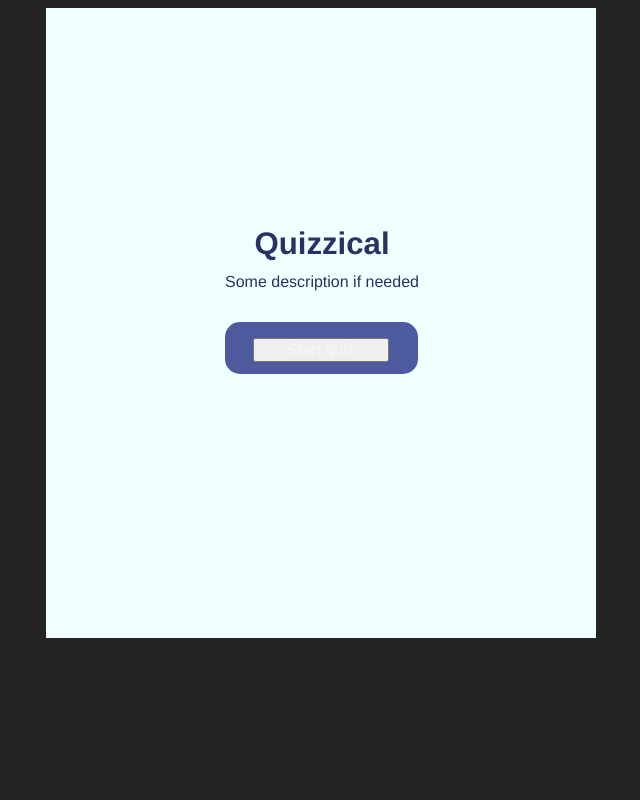
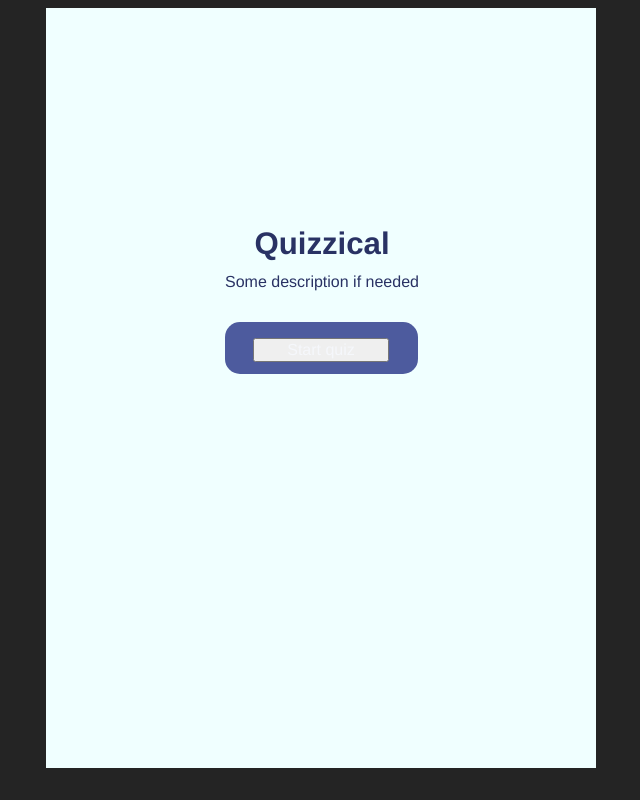
Before and after one commit to cwatersaudio/quizzical-standalone, a React (Vite) app: page / in a window 1280 px wide. Shown: the whole page, without its empty margins (319-959 px from the left). Built offline with nearby package versions, Linux system fonts and the light colour scheme.

Commit message:
Play again button works

```diff
--- a/src/App.css
+++ b/src/App.css
@@ -1,10 +1,10 @@
 .app--canvas {
     width: 550px;
-    height: 550px;
+    height: 90vh;
     background-color: azure;
     margin: 0 auto;
     position: relative;
-    padding: 40px 0;
+    padding: 20px 0;
     overflow: scroll;
 }
 
--- a/src/App.jsx
+++ b/src/App.jsx
@@ -27,9 +27,9 @@ function App() {
     setBegun(true)
   }
 
-  // function toggleAnswering() {
-  //   setAnswering(prev => !prev)
-  // }
+  function restartGame() {
+    setBegun(false)
+  }
 
 
   console.log(triviaSet)
@@ -46,7 +46,7 @@ function App() {
         :
         <QuizPage
           triviaSet={triviaSet}
-          begun={begun}
+          restartGame={restartGame}
         />
       }
     </div >
--- a/src/components/QuizPage.jsx
+++ b/src/components/QuizPage.jsx
@@ -2,7 +2,7 @@ import React from 'react'
 import Question from './Question'
 
 
-const QuizPage = ({ triviaSet, begun }) => {
+const QuizPage = ({ triviaSet, begun, restartGame }) => {
     const answers = []
     const [showAnswers, setShowAnswers] = React.useState(false)
     const [numberRight, setNumberRight] = React.useState(0)
@@ -66,12 +66,12 @@ const QuizPage = ({ triviaSet, begun }) => {
                     <p>You got {numberRight}/5 correct!</p>
                     <button type="button"
                         className="quiz-button"
-                        onClick={() => checkAnswers(answers)}
+                        onClick={restartGame}
                     >Play Again
                     </button>
                 </div>}
 
-        </div>
+        </div >
 
     )
 }
```
